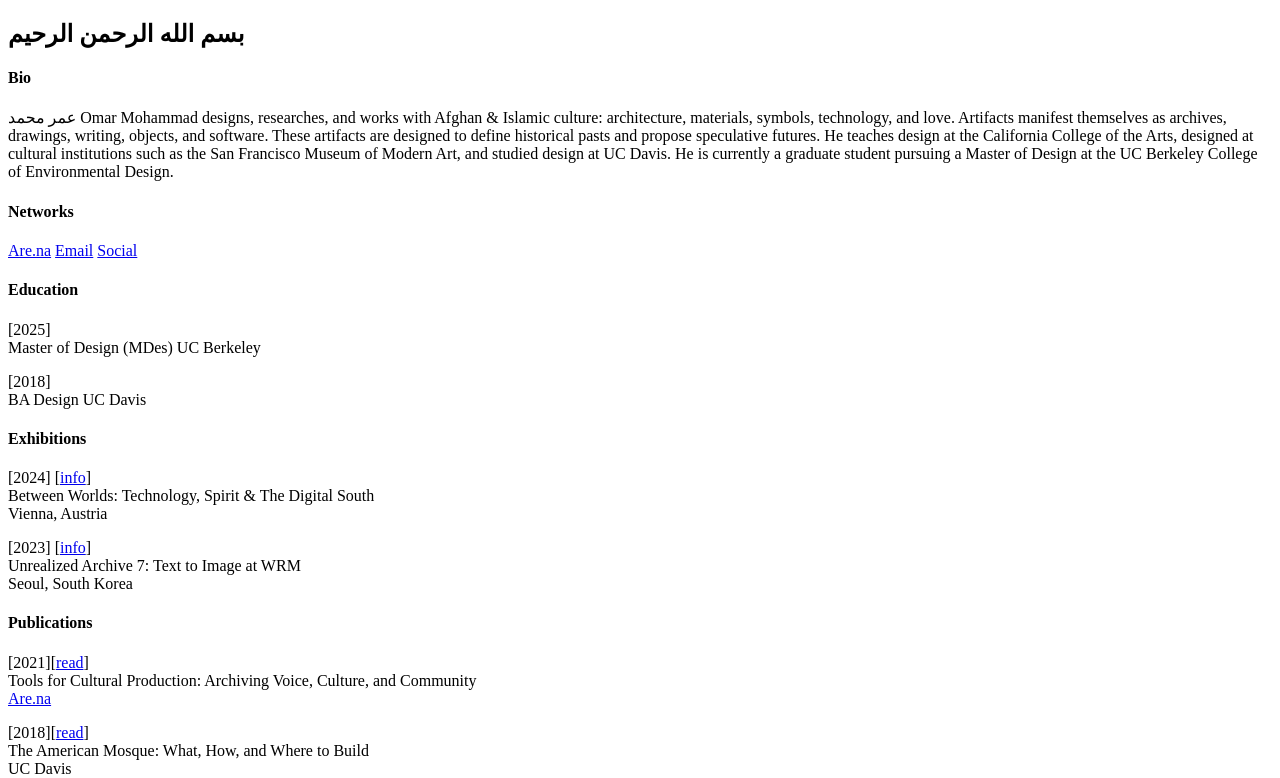
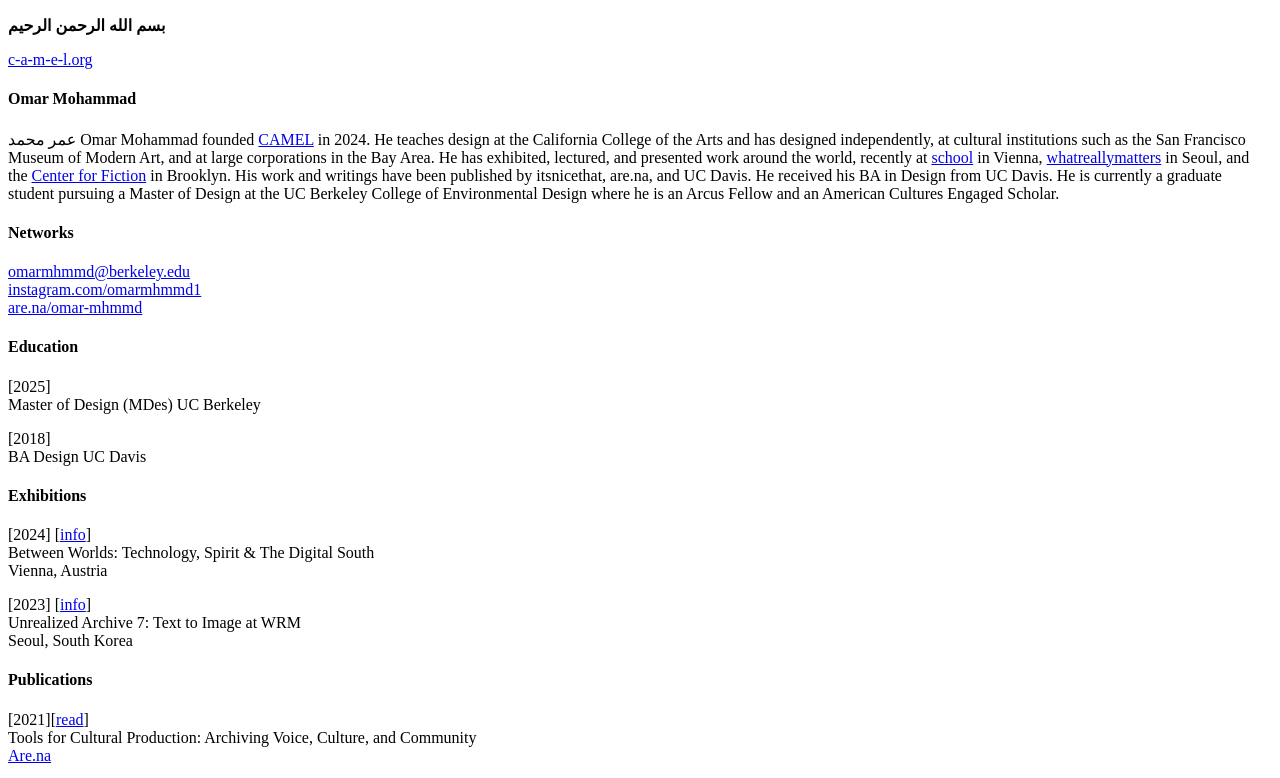
Before and after one commit to omarmhmmd/omarmhmmd.com, an Astro site: page /info/info in a window 1280 px wide. Shown: the top 778 px of the page. Built offline with nearby package versions, Linux system fonts and the light colour scheme; Astro itself is replaced by a stand-in of ours.

Commit message:
info page

```diff
--- a/src/layouts/BaseLayout.astro
+++ b/src/layouts/BaseLayout.astro
@@ -47,7 +47,7 @@ const currentPath = Astro.url.pathname;
     />
   </head>
   <body>
-    <Navigation />
+    <!-- <Navigation /> -->
     <slot />
     <Analytics />
   </body>
--- a/src/layouts/WorkLayout.astro
+++ b/src/layouts/WorkLayout.astro
@@ -19,7 +19,7 @@ import BaseLayout from "./BaseLayout.astro";
   .frontMatter a:hover {
     text-decoration: underline;
   }
-  @media (max-width: 1172px) {
+  @media (max-width: 1511px) {
     .frontMatter {
       position: relative;
       top: 0;
--- a/src/pages/info/info.mdx
+++ b/src/pages/info/info.mdx
@@ -1,12 +1,14 @@
-## بسم الله الرحمن الرحيم
+**بسم الله الرحمن الرحيم**
 
-#### Bio
-عمر محمد Omar Mohammad designs, researches, and works with Afghan & Islamic culture: architecture, materials, symbols, technology, and love. Artifacts manifest themselves as archives, drawings, writing, objects, and software. These artifacts are designed to define historical pasts and propose speculative futures. He teaches design at the California College of the Arts, designed at cultural institutions such as the San Francisco Museum of Modern Art, and studied design at UC Davis. He is currently a graduate student pursuing a Master of Design at the UC Berkeley College of Environmental Design.
+[c-a-m-e-l.org](https://www.c-a-m-e-l.org/)
+
+#### Omar Mohammad
+عمر محمد Omar Mohammad founded [CAMEL](https://www.c-a-m-e-l.org/) in 2024. He teaches design at the California College of the Arts and has designed independently, at cultural institutions such as the San Francisco Museum of Modern Art, and at large corporations in the Bay Area. He has exhibited, lectured, and presented work around the world, recently at [school](https://weloveschool.org/performative-screenings/between-worlds) in Vienna, [whatreallymatters](https://unrealizedarchive.com/text-to-image/omar-mohammad/) in Seoul, and the [Center for Fiction](https://www.youtube.com/live/aCglHCuxTLQ) in Brooklyn. His work and writings have been published by itsnicethat, are.na, and UC Davis. He received his BA in Design from UC Davis. He is currently a graduate student pursuing a Master of Design at the UC Berkeley College of Environmental Design where he is an Arcus Fellow and an American Cultures Engaged Scholar.
 
 #### Networks
-[Are.na](https://www.are.na/omar-mhmmd/channels)
-[Email](mailto:omar.mhmmd@gmail.com)
-[Social](https://www.instagram.com/omarmhmmd1/)
+[omarmhmmd@berkeley.edu](mailto:omarmhmmd@berkeley.edu)
+[instagram.com/omarmhmmd1](https://www.instagram.com/omarmhmmd1/)
+[are.na/omar-mhmmd](https://www.are.na/omar-mhmmd/channels)
 
 #### Education
 [2025]
@@ -103,7 +105,7 @@ California College of the Arts
 
 [2024][[output](https://www.are.na/omar-mhmmd/student-work-rmrec15lg5g)]
 Adjunct Professor I
-DESGN 6132-1 Interactive Media California College of the Arts
+DESGN 6132-1 Interactive Media
 California College of the Arts
 
 [2023][[output](https://www.are.na/omar-mhmmd/student-work-rmrec15lg5g)]
--- a/src/styles/global.css
+++ b/src/styles/global.css
@@ -56,21 +56,24 @@ ul {
   --m-2: 16px;
   --m-4: 12px;
   --m-3: 4px;
-  --lh-1: 1.325;
-  --mainFont: "serif";
+  --lh-1: 1.375;
+  --mainFont: serif;
   --mobile: 1172px;
-  --smlFont: 14px;
+  --smlFont: 15px;
   --maxWidth: 75ch;
-  --bgColor: #a19a90;
+  --bgColor: white;
+  /* --txtColor: rgb(65, 51, 14); */
+  --txtColor: black;
 }
 /* End variables */
 
 /* Global CSS */
 body {
   font-family: var(--mainFont);
-  font-size: 16px;
+  font-size: 17px;
   line-height: var(--lh-1);
   background-color: var(--bgColor);
+  color: var(--txtColor);
 }
 
 sup {
@@ -80,11 +83,11 @@ sup {
 }
 
 img,iframe {
-  border: 0.25px solid black;
+  outline: 0.25px solid var(--txtColor);
 }
 
 a {
-  color: black;
+  color: var(--txtColor);
 }
 
 p {
@@ -109,7 +112,7 @@ hr {
   border: none;
   height: 0.5px;
   /* Set the hr color */
-  background-color: black; /* Modern Browsers */
+  background-color: var(--txtColor); /* Modern Browsers */
 }
 /* End Global CSS */
 
```
Also changed, not shown: src/components/Navigation.astro (+6 -6 lines), src/pages/index.astro (+27 -3 lines), src/pages/info/index.astro (deleted, +0 -40 lines).
